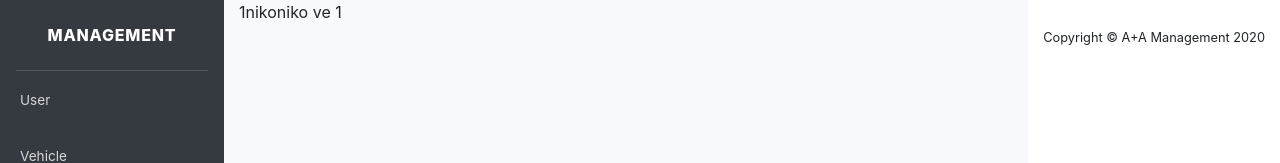
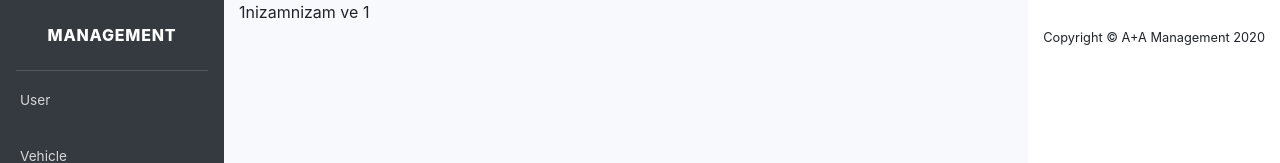
Before and after one commit to zizoua5000/aplusa_management_react_dev, a React (Create React App) app: page /vehicle_type in a window 1280 px wide. Shown: the top 163 px of the page. Built offline with nearby package versions, Linux system fonts and the light colour scheme; no server answers; some icons are missing.

Commit message:
firstcommitment

```diff
--- a/package.json
+++ b/package.json
@@ -3,6 +3,7 @@
   "version": "0.1.0",
   "private": true,
   "dependencies": {
+    "axios": "^0.19.2",
     "react": "^16.13.1",
     "react-dom": "^16.13.1",
     "react-redux": "^7.2.0",
--- a/src/components/VehicleType/VehicleType.jsx
+++ b/src/components/VehicleType/VehicleType.jsx
@@ -1,7 +1,7 @@
 import React from 'react';
 
 let VehicleType= ({vehicleType}) => {
-    console.log(vehicleType.key)
+    console.log(vehicleType)
     return (
         <div key={vehicleType.key}>
             <span>{vehicleType.id}</span>
--- a/src/components/VehicleType/VehicleTypes.jsx
+++ b/src/components/VehicleType/VehicleTypes.jsx
@@ -4,10 +4,10 @@ import VehicleType from './VehicleType';
 let VehicleTypes = ({ vehicleTypes }) => {
     console.log(vehicleTypes)
     return (
-        vehicleTypes.map(vt => <VehicleType vehicleType={vt}
-        />
+        vehicleTypes.map(vt => <VehicleType vehicleType={vt}/>
         )
     )
+
 }
 
 export default VehicleTypes;
--- a/src/redux/Reducers/vehicleTypes_reducer.js
+++ b/src/redux/Reducers/vehicleTypes_reducer.js
@@ -5,7 +5,7 @@ import { ThunkAction } from 'redux-thunk';
 const SET_VEHICLE_TYPES = "SET_VEHICLE_TYPES"
 
 let initialState = {
-    vehicleTypes: [{ id: 1, name: "niko" }]
+    vehicleTypes: [{ id: 1, name: "nizam" }]
 };
 
 const vehicleTypesReducer = (state = initialState, action) => {
@@ -32,7 +32,7 @@ export const requestVehicleTypes = () => {
     return async(dispatch, getState) => {
         let data = await vehicleTypeAPI.getvehicleType();
         console.log("thunkdayam");
-        console.log(data.results);
+        console.log(data);
         console.log("thunkdayam");
         dispatch(actions.setVehicleTypes(data.results));
     }
```
Also changed, not shown: src/components/VehicleType/VehicleTypeContainer.jsx (+0 -10 lines), 1 other file (tests, documents, lock files or other folders).
